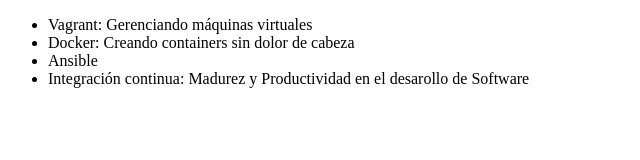
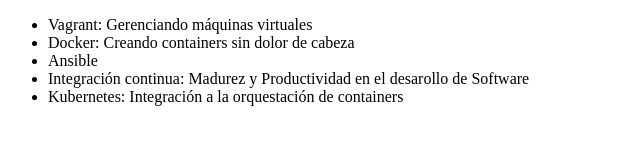
Before and after one commit to aleckermit/alura-git-curso, a plain HTML site: page index.html in a window 1280 px wide. Shown: the whole page, without its empty margins (0-640 px from the left). Drawn offline with Linux system fonts and the light colour scheme.

Commit message:
Modificando nombre de curso Kubernetes

```diff
--- a/index.html
+++ b/index.html
@@ -11,6 +11,7 @@
          <li> Ansible </li>
          <li> Integración continua: Madurez y Productividad en el desarollo
           de Software </li>
+          <li>Kubernetes: Integración a la orquestación de containers</li>
      </ul>
 </body>
 </html>
```
